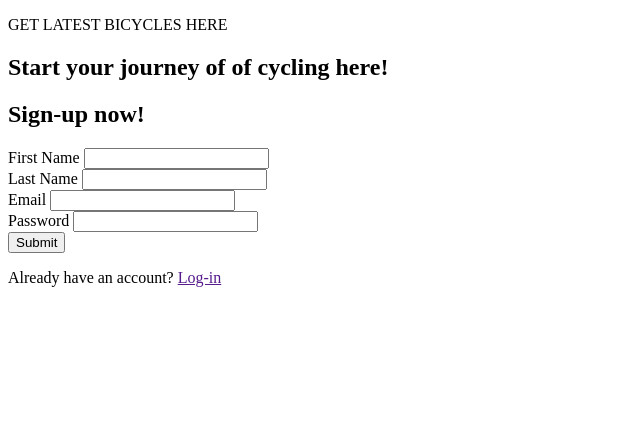
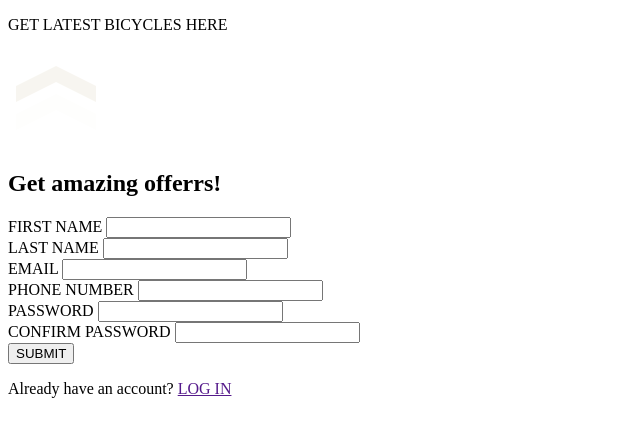
Before and after one commit to Muzzu153/sign-up, a plain HTML site: page index.html in a window 1280 px wide. Shown: the whole page, without its empty margins (0-640 px from the left). Drawn offline with Linux system fonts and the light colour scheme; a web font is replaced by a local one.

Commit message:
Add two more input tag in form

```diff
--- a/index.html
+++ b/index.html
@@ -1,42 +1,76 @@
 <!DOCTYPE html>
 <html lang="en">
+
 <head>
     <meta charset="UTF-8">
     <meta name="viewport" content="width=device-width, initial-scale=1.0">
     <title>Document</title>
+    <link rel="stylesheet" href="./style.css">
+    <link rel="preconnect" href="https://fonts.googleapis.com">
+    <link rel="preconnect" href="https://fonts.gstatic.com" crossorigin>
+    <link
+        href="https://fonts.googleapis.com/css2?family=Ubuntu:ital,wght@0,300;0,400;0,500;0,700;1,300;1,400;1,500;1,700&display=swap"
+        rel="stylesheet">
 </head>
+<style>
+    @font-face {
+        font-family: Stainless;
+        src: url(./fonts/Stainless-Regular.woff) format("woff");
+    }
+
+    @font-face {
+        font-family: Stainless;
+        src: url(./fonts/Stainless-Regular.woff2) format("woff2");
+    }
+
+    .bg-img>p {
+        font-family: Stainless;
+    }
+</style>
+
 <body>
     <main class="bg-img">
         <p>GET LATEST BICYCLES HERE</p>
         <a href="#submit-btn" class="mobile-btn-nav">
-            <!-- <img src="./images/dbl-arrow.png" alt=""> -->
+            <img src="./images/dbl-arrow.png" alt="">
         </a>
     </main>
-    <section id="form-page">
-        <h1>Start your journey of of cycling here!</h1>
-        <h2>Sign-up now!</h2>
-        <form action="">
+    <section id="form-section">
+        <h2>Get amazing offerrs!</h2>
+        <form class="form" autocomplete="on" action="">
             <div class="form-controls">
+                <!-- <div>
+                    <input id="hidden" type="hidden" name="hidden" required>
+                </div> -->
                 <div>
-                    <label for="first-name">First Name</label>
-                    <input id="first-name" type="text" name="first-name" required>
+                    <label for="first-name">FIRST NAME</label>
+                    <input autocomplete="given-name" id="first-name" type="text" name="given-name" required>
                 </div>
                 <div>
-                    <label for="last-name">Last Name</label>
-                    <input id="last-name" type="text" name="last-name" required>
+                    <label for="last-name">LAST NAME</label>
+                    <input autocomplete="family-name" id="last-name" type="text" name="family-name" required>
                 </div>
                 <div>
-                    <label for="email">Email</label>
-                    <input id="email" type="email" name="email" required>
+                    <label for="email">EMAIL</label>
+                    <input autocomplete="email" id="email" type="email" name="email" required>
                 </div>
                 <div>
-                    <label for="password">Password</label>
-                    <input id="password" type="password" name="password" required>
+                    <label for="number">PHONE NUMBER</label>
+                    <input autocomplete="mobile" pattern="\d{9}" id="number" type="text" name="mobile" required>
                 </div>
+                <div>
+                    <label for="new-password">PASSWORD</label>
+                    <input autocomplete="new-password" id="new-password" type="password" name="password" required>
+                </div>
+                <div>
+                    <label for="confirm-password">CONFIRM PASSWORD</label>
+                    <input autocomplete="new-password" id="confirm-password" type="password" name="password" required>
+                </div>
+                <div><button id="submit-btn" type="submit">SUBMIT</button></div>
             </div>
-            <button id="submit-btn" type="submit">Submit</button>
-            <p>Already have an account? <a href="">Log-in</a></p>
+            <p>Already have an account? <a href="">LOG IN</a></p>
         </form>
     </section>
 </body>
+
 </html>
```
